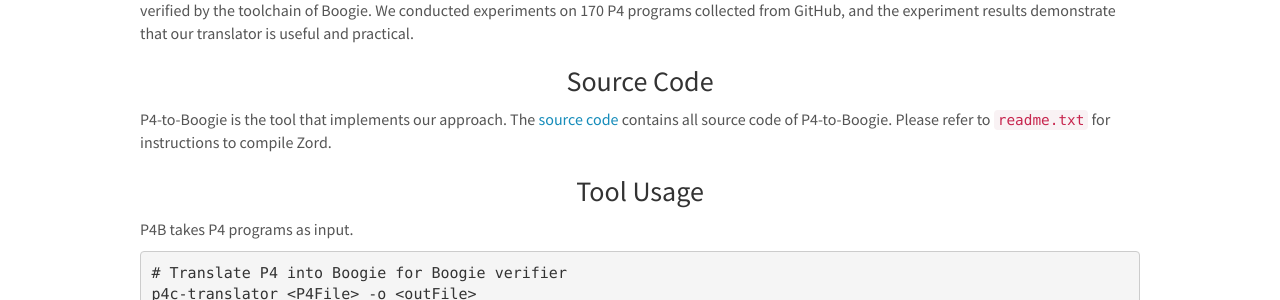
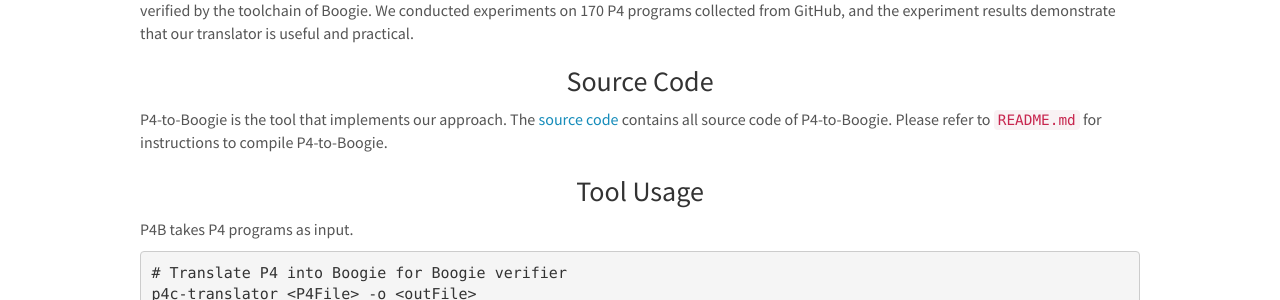
Before and after one commit to thufv/thufv.github.io, a Jekyll site: the page built from _research/p4-to-boogie.md, in a window 1280 px wide. Shown: the part 358-658 px from the top of the page. Built offline with Jekyll 4.4.1, drawn with Linux system fonts in a browser that asks for light colours; nearby versions of some CDN libraries.

Commit message:
update P4-to-Boogie

```diff
--- a/_research/p4-to-boogie.md
+++ b/_research/p4-to-boogie.md
@@ -15,7 +15,7 @@
 
 ### <center>Source Code</center>
 
-P4-to-Boogie is the tool that implements our approach. The <a href="https://cloud.tsinghua.edu.cn/f/1dba0066f68c44f1a174/?dl=1">source code</a> contains all source code of P4-to-Boogie. Please refer to `readme.txt` for instructions to compile Zord.
+P4-to-Boogie is the tool that implements our approach. The <a href="https://github.com/Invincibleyc/P4B-Translator">source code</a> contains all source code of P4-to-Boogie. Please refer to `README.md` for instructions to compile P4-to-Boogie.
 
 ### <center>Tool Usage</center>
 
```
